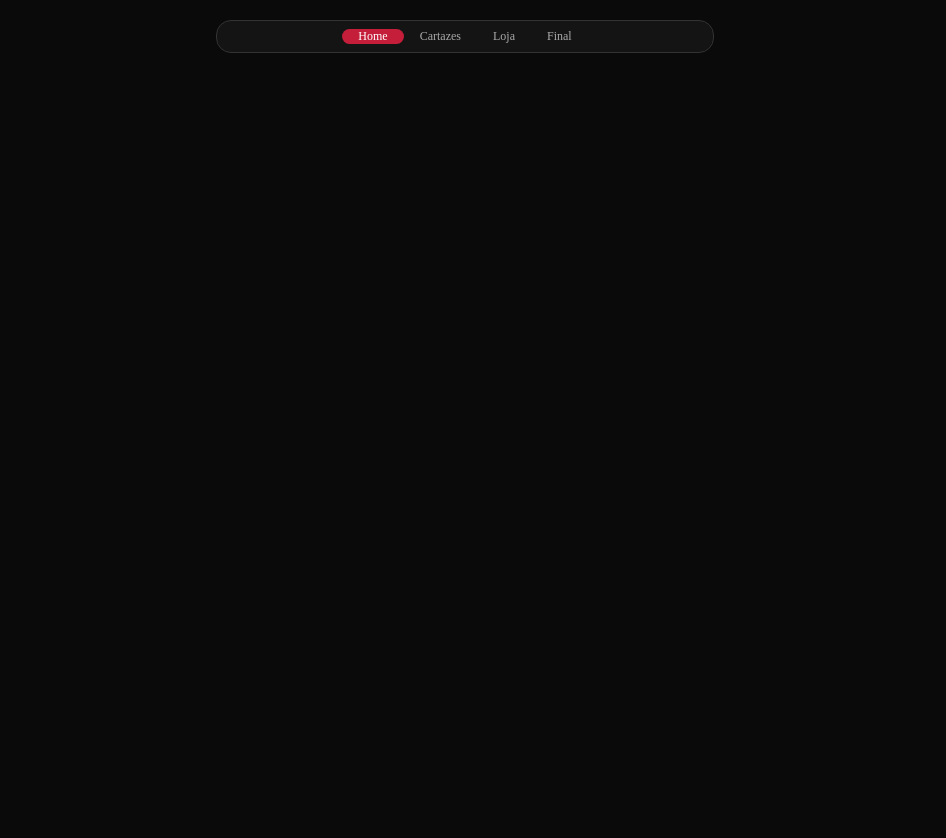
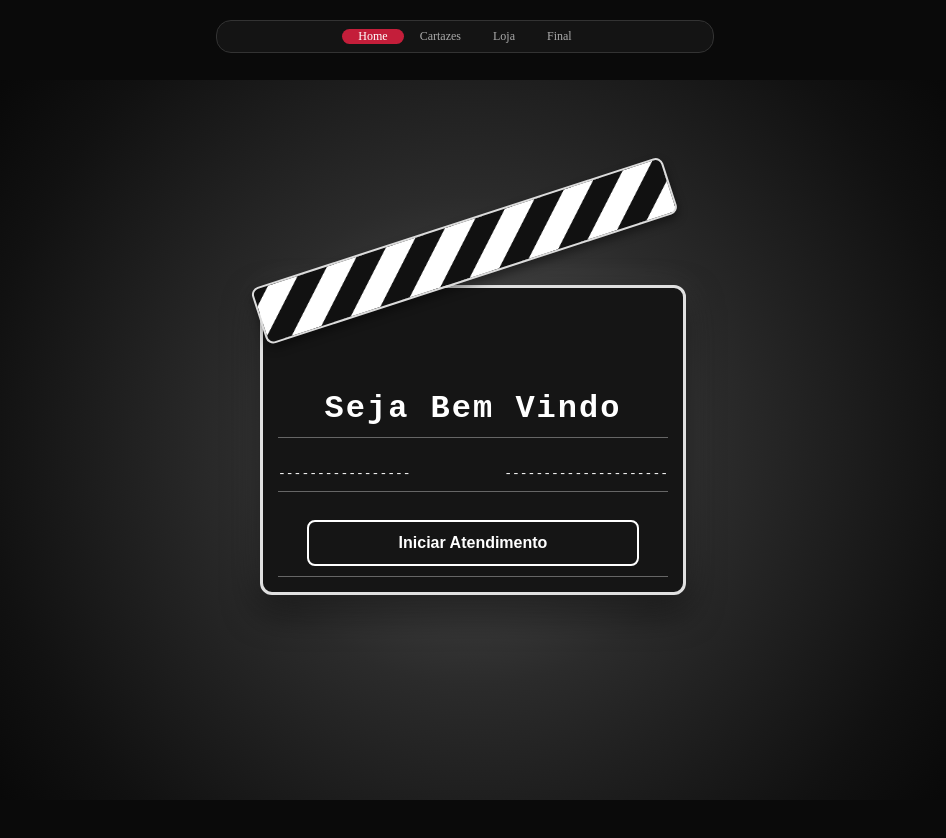
Before and after one commit to Nunes-Willi/auto_atendimento_cinema, a Vue app: page / in a window 1280 px wide. Shown: the top 838 px of the page, without its empty margins (175-1121 px from the left). Built offline with nearby package versions, Linux system fonts and the light colour scheme.

Commit message:
claquete home

```diff
--- a/src/App.vue
+++ b/src/App.vue
@@ -15,15 +15,6 @@ import { RouterLink, RouterView } from 'vue-router'
     <RouterView />
   </div>
 </template>
-
-<style>
-body {
-  margin: 0;
-  padding-top: 80px;
-  background-color: #0a0a0a;
-  color: #f0f0f0;
-}
-</style>
 
 <style scoped>
 header {
--- a/src/assets/base.css
+++ b/src/assets/base.css
@@ -1,4 +1,6 @@
 body {
   margin: 0;
   padding-top: 80px;
+  background-color: #0a0a0a;
+  color: #f0f0f0;
 }
--- a/src/views/HomeView.vue
+++ b/src/views/HomeView.vue
@@ -1,8 +1,130 @@
 <script setup>
+
 </script>
 
 <template>
   <main>
-
+    <div class="claquete">
+      <div class="claquete-topo">
+        <div class="tira-branca"></div>
+        <div class="tira-preta"></div>
+      </div>
+      <div class="claquete-corpo">
+        <div class="info-linha">
+          <h1>Seja Bem Vindo</h1>
+        </div>
+        <div class="info-linha"><span>-----------------</span> <span>---------------------</span></div>
+        <div class="info-linha"><button class="start">Iniciar Atendimento</button></div>
+      </div>
+    </div>
   </main>
 </template>
+<style scoped>
+main {
+  width: 100%;
+  min-height: calc(100vh - 80px);
+
+  display: flex;
+  justify-content: center;
+  align-items: center;
+
+  background: radial-gradient(
+    circle at center,
+    #555 0%,
+    #2b2b2b 35%,
+    #111 70%,
+    #000 100%
+  );
+}
+
+.claquete {
+  width: 420px;
+  background: #151515;
+  border-radius: 12px;
+  border: 3px solid #e0e0e0;
+  box-shadow:
+    0 0 40px rgba(255,255,255,.08),
+    0 15px 35px rgba(0,0,0,.6);
+
+  overflow: visible;
+}
+
+.claquete-topo {
+  width: 102%;
+  height: 55px;
+
+  margin-left: -1%;
+  margin-bottom: 18px;
+
+  border: 2px solid #dcdcdc;
+  border-radius: 8px;
+
+  background: repeating-linear-gradient(
+    -45deg,
+    #fff 0,
+    #fff 22px,
+    #111 22px,
+    #111 44px
+  );
+
+  transform-origin: left center;
+  transform: rotate(-18deg);
+
+  box-shadow: 0 5px 10px rgba(0,0,0,.4);
+}
+
+.claquete-corpo {
+  color: white;
+  font-family: monospace;
+
+  display: flex;
+  flex-direction: column;
+  gap: 18px;
+
+  padding: 15px;
+}
+
+.info-linha {
+  display: flex;
+  justify-content: center;
+  align-items: center;
+
+  border-bottom: 1px solid #666;
+  padding: 10px 0;
+}
+
+.info-linha:nth-child(2) {
+  justify-content: space-between;
+}
+
+h1 {
+  margin: 0;
+  font-size: 2rem;
+  color: white;
+  letter-spacing: 2px;
+}
+
+.start {
+  width: 85%;
+
+  padding: 12px;
+
+  border: 2px solid white;
+  border-radius: 8px;
+
+  background: transparent;
+  color: white;
+
+  font-size: 1rem;
+  font-weight: bold;
+  cursor: pointer;
+
+  transition: .25s;
+}
+
+.start:hover {
+  background: white;
+  color: black;
+  transform: scale(1.05);
+}
+</style>
```
